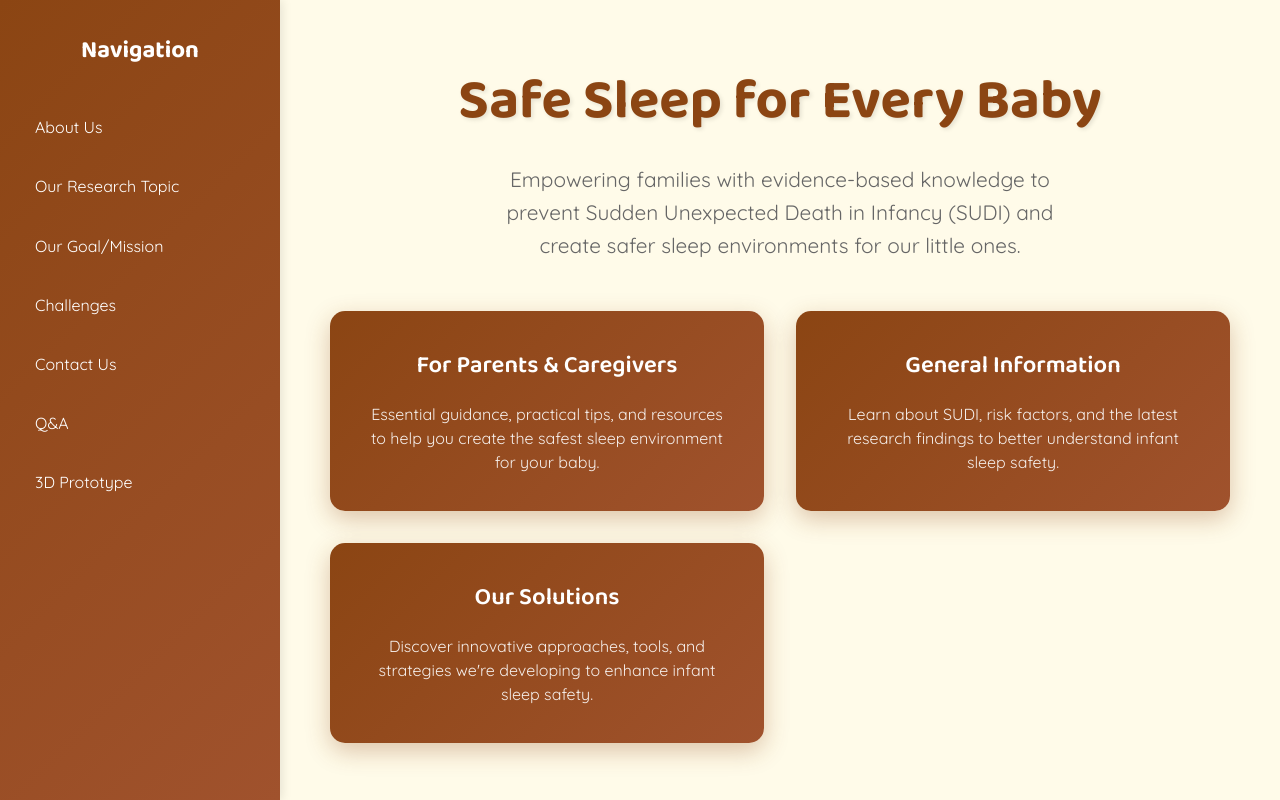
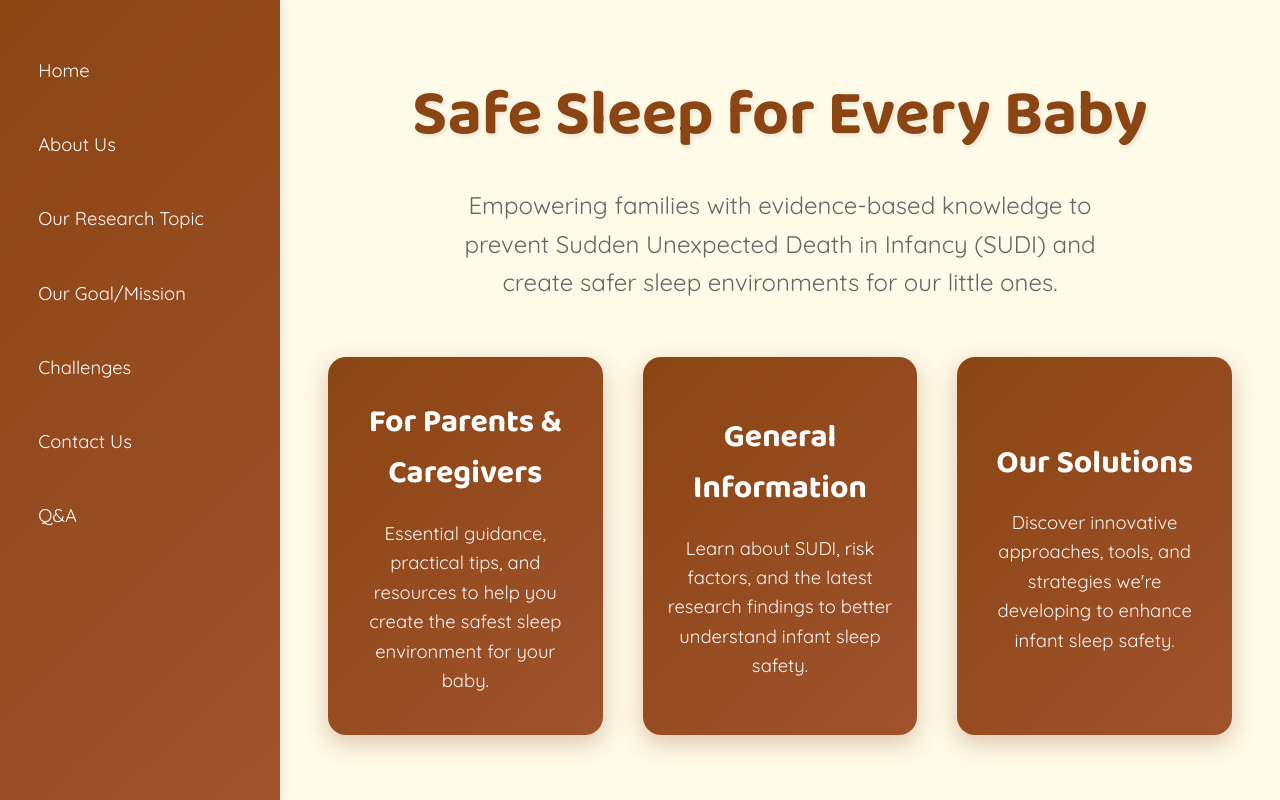
Before and after one commit to OwenWong-Nemo/monashRed, a website: page public/index.html in a window 1280 px wide. Drawn offline with Linux system fonts and the light colour scheme.

Commit message:
*Not for deployment, at least not on gitHub Fixing some route issue due to file misconfiguration, some minor changes, base code for all main branch pages

```diff
--- a/public/index.html
+++ b/public/index.html
@@ -5,24 +5,13 @@
     <meta charset="UTF-8" />
     <meta name="viewport" content="width=device-width, initial-scale=1.0">
     <title>SUDI Prevention - Home</title>
-    <link rel="stylesheet" href="/style/main.css">
+    <link rel="stylesheet" href="style/main.css">
 </head>
 
 <body>
     <div class="container">
         <!-- Sidebar -->
-        <div class="sidebar">
-            <h2>Navigation</h2>
-            <ul class="sidebar-nav">
-                <li><a href="/aboutUs">About Us</a></li>
-                <li><a href="/researchTopic">Our Research Topic</a></li>
-                <li><a href="/ourMission">Our Goal/Mission</a></li>
-                <li><a href="/challenges">Challenges</a></li>
-                <li><a href="/contactUs">Contact Us</a></li>
-                <li><a href="/qAndA">Q&A</a></li>
-                <li><a href="/prototype3d">3D Prototype</a></li>
-            </ul>
-        </div>
+        <div id="sidebar-include"></div>
 
         <!-- Main Content -->
         <div class="main-content">
@@ -49,6 +38,11 @@
             </div>
         </div>
     </div>
+    <script>
+        fetch('sidebar.html')
+          .then(res => res.text())
+          .then(html => document.getElementById('sidebar-include').outerHTML = html);
+    </script>
 </body>
 
 </html>
--- /dev/null
+++ b/public/sidebar.html
@@ -0,0 +1,11 @@
+<div class="sidebar">
+    <ul class="sidebar-nav">
+        <li><a href="index.html">Home</a></li>
+        <li><a href="aboutUs.html">About Us</a></li>
+        <li><a href="researchTopic.html">Our Research Topic</a></li>
+        <li><a href="ourMission.html">Our Goal/Mission</a></li>
+        <li><a href="challenges.html">Challenges</a></li>
+        <li><a href="contactUs.html">Contact Us</a></li>
+        <li><a href="qAndA.html">Q&A</a></li>
+    </ul>
+</div>
--- a/public/style/main.css
+++ b/public/style/main.css
@@ -11,6 +11,7 @@
     background-color: #fffbe9;
     color: #333;
     line-height: 1.6;
+    font-size: 1.25rem;
 }
 
 .container {
@@ -23,14 +24,16 @@
     width: 280px;
     background: linear-gradient(135deg, #8b4513, #a0522d);
     color: white;
-    padding: 2rem 0;
+    padding: 2.5rem 0;
     box-shadow: 2px 0 10px rgba(0,0,0,0.1);
+    font-size: 1.15rem;
+    min-width: 220px;
 }
 
 .sidebar h2 {
     text-align: center;
-    margin-bottom: 2rem;
-    font-size: 1.5rem;
+    margin-bottom: 2.5rem;
+    font-size: 2rem;
     padding: 0 1rem;
     font-family: 'Baloo 2', cursive;
 }
@@ -40,17 +43,18 @@
 }
 
 .sidebar-nav li {
-    margin-bottom: 0.5rem;
+    margin-bottom: 0.8rem;
 }
 
 .sidebar-nav a {
     display: block;
-    padding: 0.8rem 2rem;
+    padding: 1rem 2.2rem;
     color: white;
     text-decoration: none;
     transition: all 0.3s ease;
     border-left: 3px solid transparent;
     font-family: 'Quicksand', 'Segoe UI', Tahoma, Geneva, Verdana, sans-serif;
+    font-size: 1.15rem;
 }
 
 .sidebar-nav a:hover {
@@ -62,7 +66,7 @@
 /* Main Content Styles */
 .main-content {
     flex: 1;
-    padding: 3rem;
+    padding: 4rem 3rem;
     display: flex;
     flex-direction: column;
     justify-content: center;
@@ -71,22 +75,22 @@
 }
 
 .header {
-    margin-bottom: 3rem;
+    margin-bottom: 3.5rem;
 }
 
 .header h1 {
-    font-size: 3.5rem;
+    font-size: 4rem;
     color: #8b4513;
-    margin-bottom: 1rem;
+    margin-bottom: 1.2rem;
     font-weight: 700;
     text-shadow: 2px 2px 4px rgba(0,0,0,0.1);
     font-family: 'Baloo 2', cursive;
 }
 
 .header p {
-    font-size: 1.3rem;
+    font-size: 1.5rem;
     color: #666;
-    max-width: 600px;
+    max-width: 700px;
     margin: 0 auto;
     font-family: 'Quicksand', 'Segoe UI', Tahoma, Geneva, Verdana, sans-serif;
 }
@@ -94,17 +98,17 @@
 /* Branch Buttons */
 .branch-buttons {
     display: grid;
-    grid-template-columns: repeat(auto-fit, minmax(300px, 1fr));
-    gap: 2rem;
-    max-width: 900px;
+    grid-template-columns: repeat(3, 1fr);
+    gap: 2.5rem;
+    max-width: 1200px;
     width: 100%;
 }
 
 .branch-button {
     background: linear-gradient(135deg, #8b4513, #a0522d);
     color: white;
-    padding: 2rem;
-    border-radius: 15px;
+    padding: 2.5rem 1.5rem;
+    border-radius: 18px;
     text-decoration: none;
     transition: all 0.3s ease;
     box-shadow: 0 8px 25px rgba(139, 69, 19, 0.3);
@@ -114,8 +118,9 @@
     flex-direction: column;
     align-items: center;
     justify-content: center;
-    min-height: 200px;
+    min-height: 230px;
     font-family: 'Quicksand', 'Segoe UI', Tahoma, Geneva, Verdana, sans-serif;
+    font-size: 1.25rem;
 }
 
 .branch-button:hover {
@@ -125,20 +130,26 @@
 }
 
 .branch-button h3 {
-    font-size: 1.5rem;
-    margin-bottom: 1rem;
-    font-weight: 600;
+    font-size: 2rem;
+    margin-bottom: 1.2rem;
+    font-weight: 700;
     font-family: 'Baloo 2', cursive;
 }
 
 .branch-button p {
-    font-size: 1rem;
-    opacity: 0.9;
-    line-height: 1.5;
+    font-size: 1.15rem;
+    opacity: 0.95;
+    line-height: 1.6;
     font-family: 'Quicksand', 'Segoe UI', Tahoma, Geneva, Verdana, sans-serif;
 }
 
 /* Responsive Design */
+@media (max-width: 1100px) {
+    .branch-buttons {
+        grid-template-columns: 1fr 1fr;
+    }
+}
+
 @media (max-width: 768px) {
     .container {
         flex-direction: column;
@@ -146,17 +157,18 @@
 
     .sidebar {
         width: 100%;
-        padding: 1rem;
+        min-width: 0;
+        padding: 1.5rem;
+        font-size: 1rem;
+        position: relative;
+        box-shadow: none;
     }
-
     .main-content {
         padding: 2rem 1rem;
     }
-
     .header h1 {
         font-size: 2.5rem;
     }
-
     .branch-buttons {
         grid-template-columns: 1fr;
     }
--- a/server.js
+++ b/server.js
@@ -6,9 +6,6 @@
 
 // Route short cut
 const root = path.join(__dirname, 'public');
-const branch1 = path.join(__dirname, 'branch1');
-const branch2 = path.join(__dirname, 'branch2');
-const branch3 = path.join(__dirname, 'branch3');
 
 app.use(express.static(root));
 
```
Also changed, not shown: public/aboutUs.html (+21 -5 lines), public/challenges.html (+20 -5 lines), public/contactUs.html (+20 -5 lines), public/ourMission.html (+20 -5 lines), public/qAndA.html (+20 -5 lines), public/researchTopic.html (+20 -5 lines).
